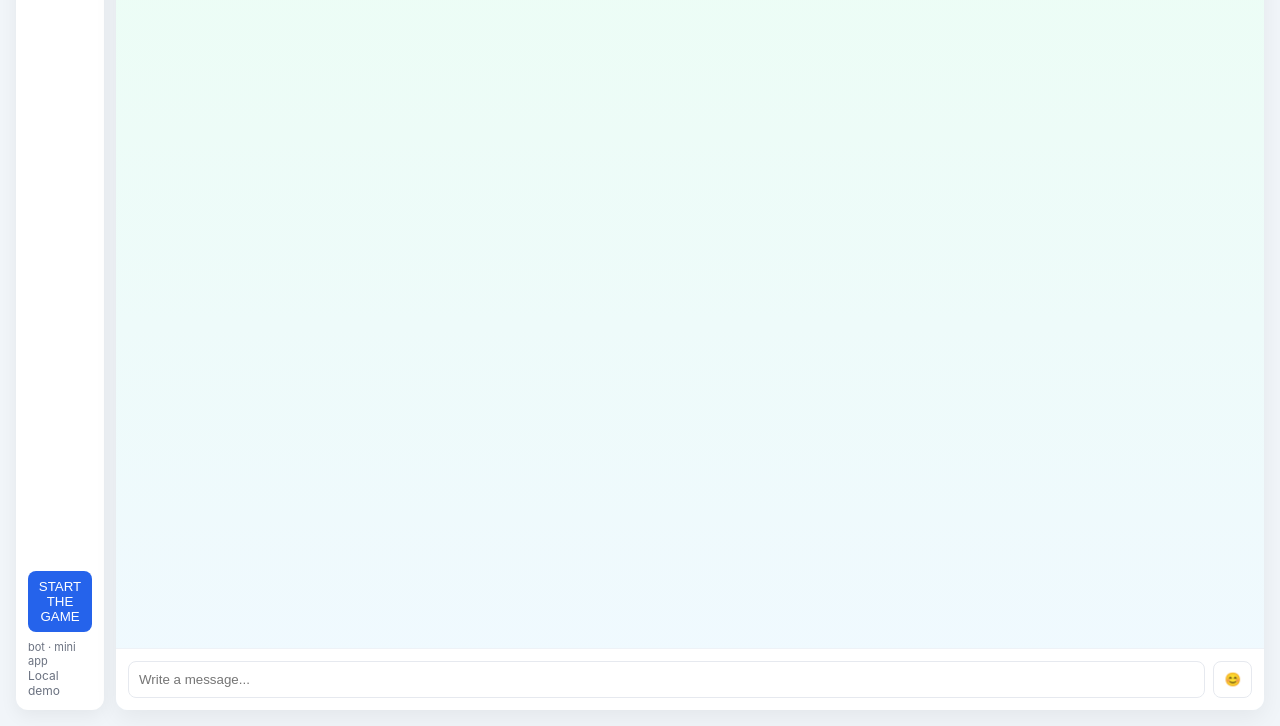
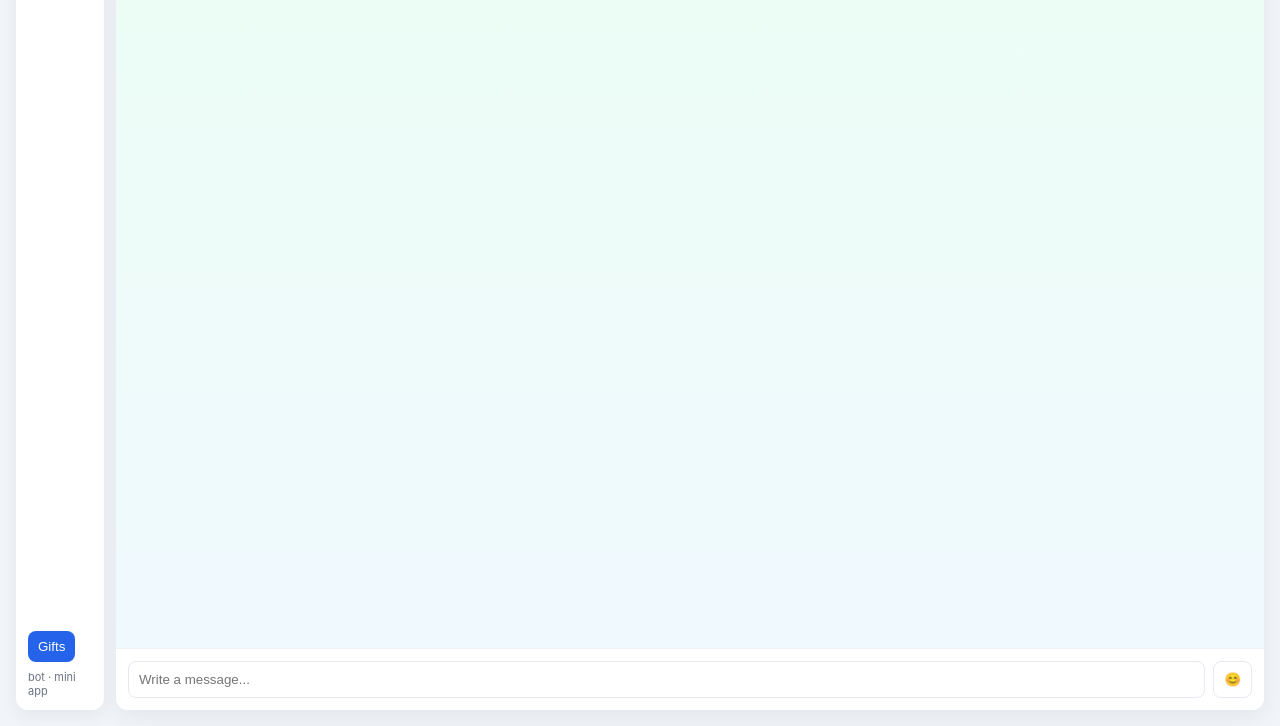
Before and after one commit to windowsbat/VirusFake, a plain HTML site: page index.html in a window 1280 px wide. Shown: the part 74-800 px from the top of the page. Drawn offline with Linux system fonts and the light colour scheme.

Commit message:
Update index.html

```diff
--- a/index.html
+++ b/index.html
@@ -3,7 +3,7 @@
 <head>
   <meta charset="utf-8"/>
   <meta name="viewport" content="width=device-width,initial-scale=1"/>
-  <title>Telegram NFT Gifts — Mini App</title>
+  <title>VirusFake - Mini App</title>
   <link rel="stylesheet" href="style.css"/>
 </head>
 <body>
@@ -11,10 +11,9 @@
     <aside class="sidebar">
       <div class="logo">VIRUS GAME</div>
       <div class="start-wrap">
-        <button id="openMiniBtn" class="btn primary">START THE GAME</button>
+        <button id="openMiniBtn" class="btn primary">Gifts</button>
       </div>
       <div class="credits">bot · mini app</div>
-      <div class="small muted">Local demo</div>
     </aside>
 
     <main class="chat-area">
```
